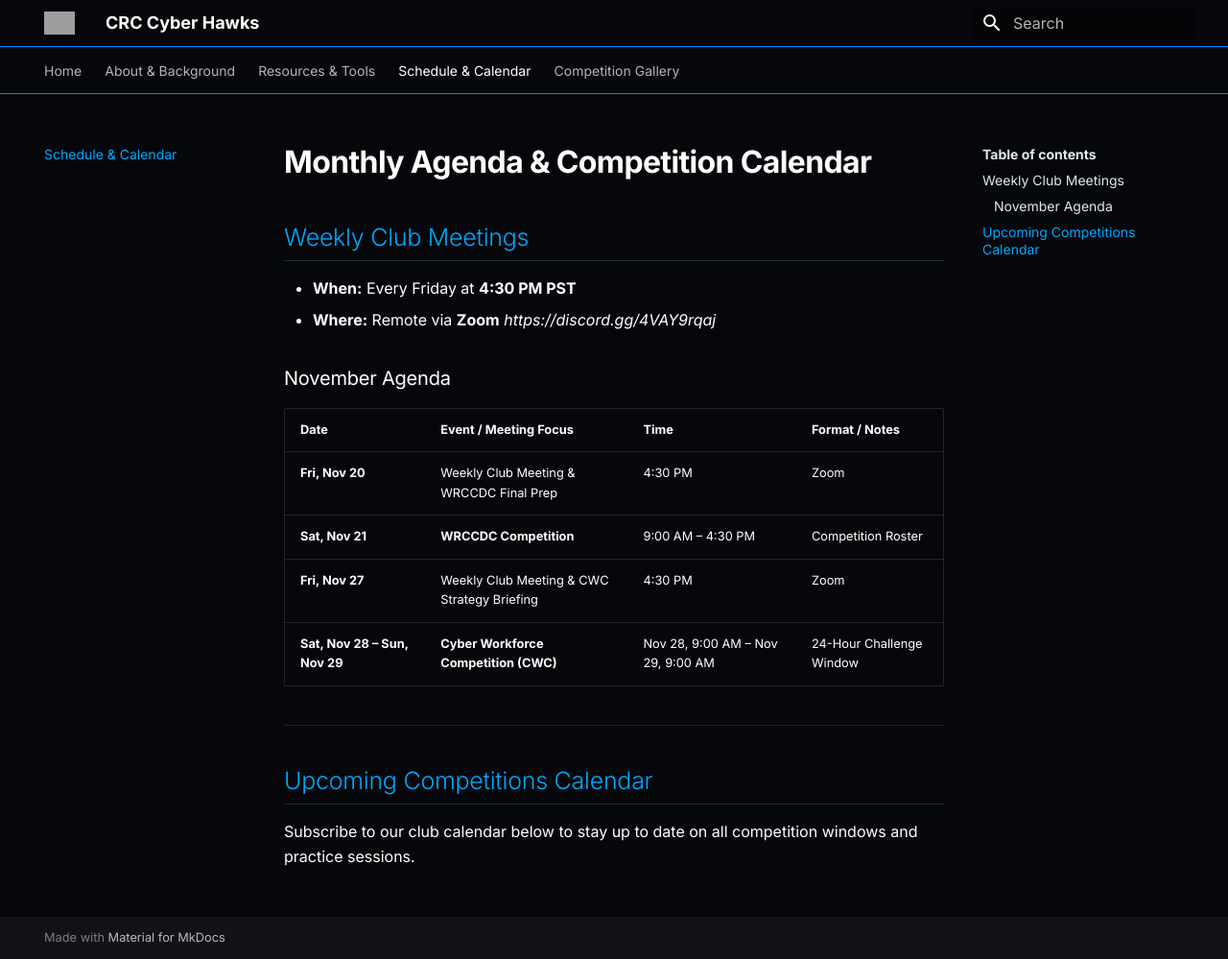
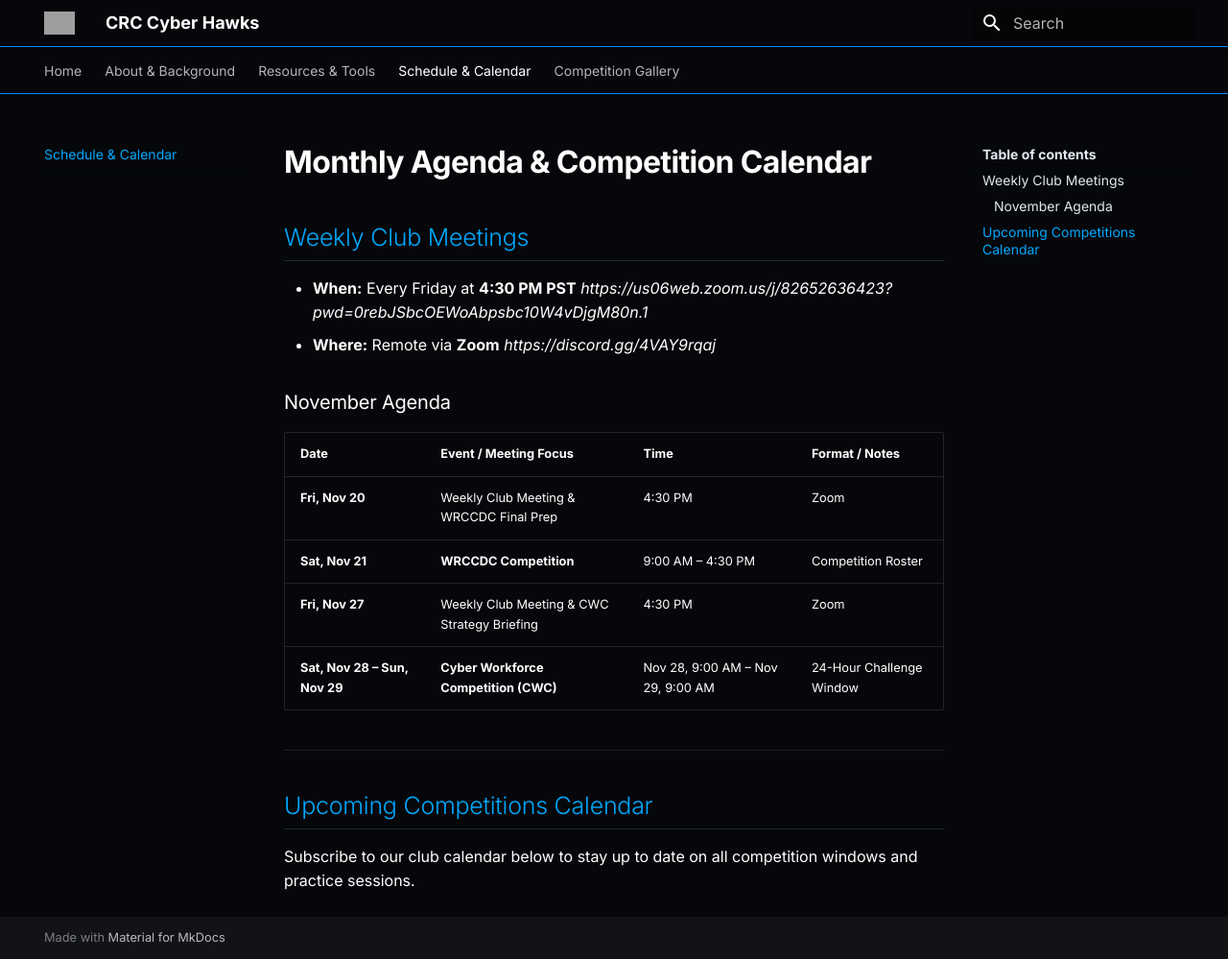
Before and after one commit to CRC-CyberHawks/crc.cyberhawks, an MkDocs documentation site: the page built from docs/schedule.md, in a window 1280 px wide and 999 px high. Shown: the whole window at 96% size. Built offline with MkDocs 1.6.1 and Material for MkDocs 9.7.7, drawn with Linux system fonts in a browser that asks for light colours; part of the change alters nothing that is shown; grey boxes are pictures that could not be loaded.

Commit message:
Update meeting time with Zoom link
Added Zoom link for weekly club meetings.

```diff
--- a/docs/schedule.md
+++ b/docs/schedule.md
@@ -1,7 +1,7 @@
 # Monthly Agenda & Competition Calendar
 
 ## Weekly Club Meetings
-* **When:** Every Friday at **4:30 PM PST**
+* **When:** Every Friday at **4:30 PM PST** *https://us06web.zoom.us/j/82652636423?pwd=0rebJSbcOEWoAbpsbc10W4vDjgM80n.1*
 * **Where:** Remote via **Zoom** *https://discord.gg/4VAY9rqaj*
 
 ### November Agenda
```
